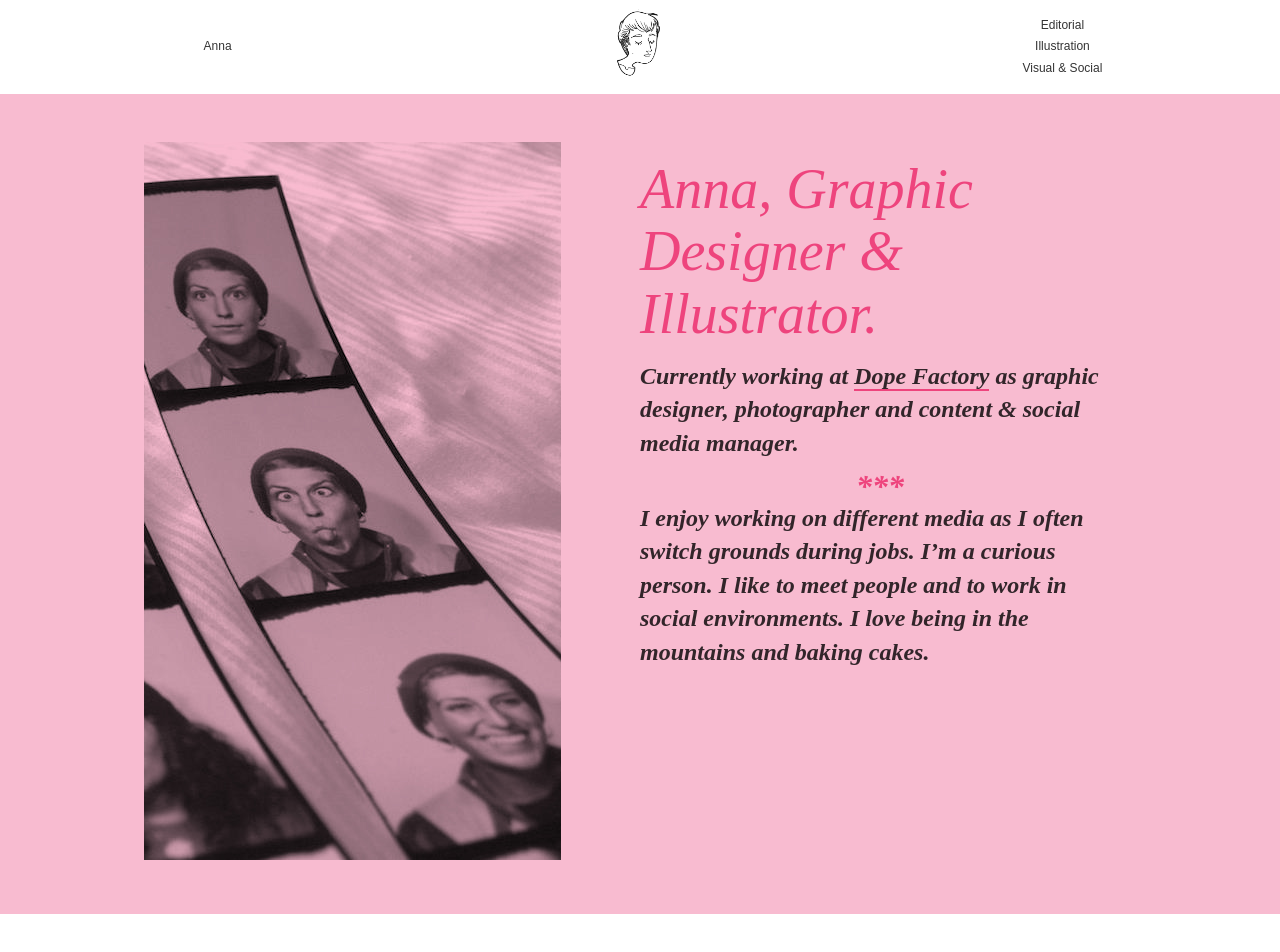
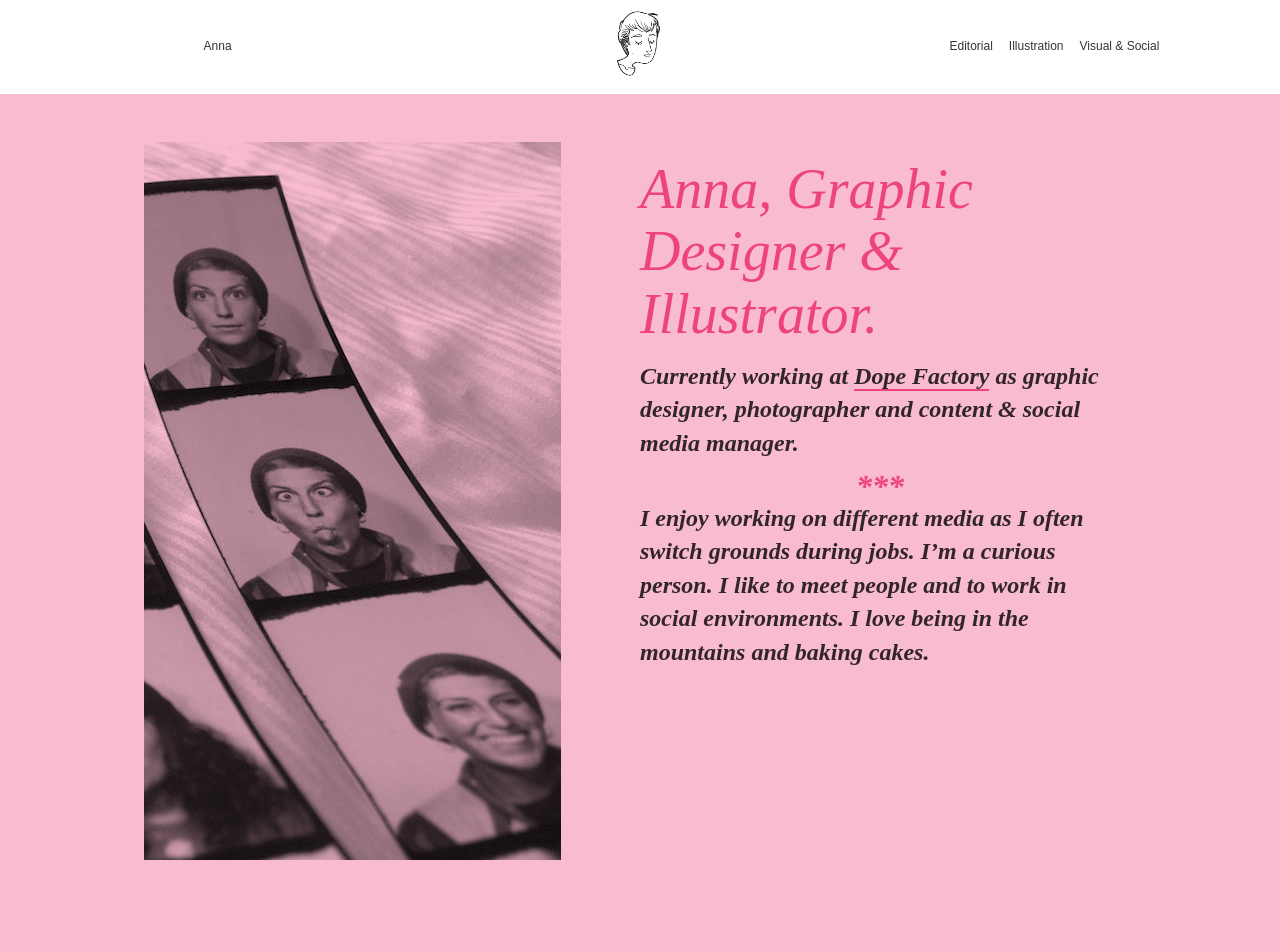
Before and after one commit to rzecchini/annaelle, a Jekyll site: the page built from index.md, in a window 1280 px wide. Shown: the top 952 px of the page. Built offline with Jekyll 4.4.1, drawn with Linux system fonts in a browser that asks for light colours; some web fonts are replaced.

Commit message:
style: update

```diff
--- a/assets/style.css
+++ b/assets/style.css
@@ -64,6 +64,16 @@ img {
   padding: 0.2em 0;
 }
 
+.menu {
+  display: flex;
+  flex-wrap: wrap;
+  justify-content: center;
+}
+
+.menu li {
+  margin-right: 1rem;
+}
+
 
 /* === HOME === */
 .home {
@@ -128,8 +138,10 @@ img {
 .projects {
   display: flex;
   flex-wrap: wrap;
+  max-width: 88rem;
+  margin: 0 auto;
   padding: 5rem 1rem 1rem;
-  background: white;
+  /* background: white; */
 }
 
 .project {
```
